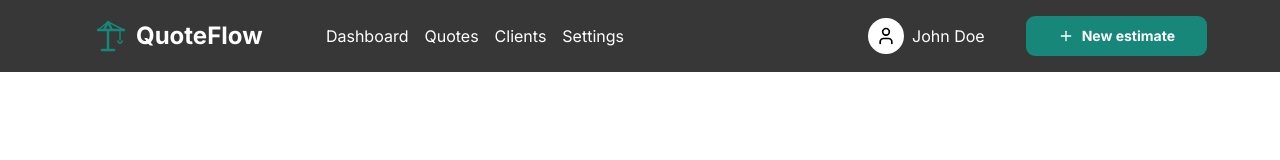
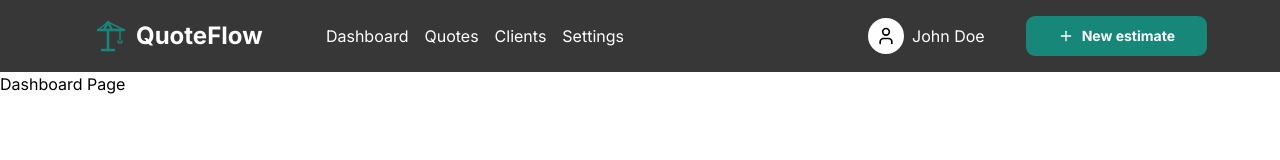
Before and after one commit to VII-07/quoteflow, a Next.js app: page / in a window 1280 px wide. Shown: the top 160 px of the page. Built offline with nearby package versions, Linux system fonts and the light colour scheme.

Commit message:
refactor: update DashboardLayout to include Header component and improve structure

```diff
--- a/app/(dashboard)/layout.tsx
+++ b/app/(dashboard)/layout.tsx
@@ -1,13 +1,15 @@
+import { Header } from "@/components/layout/Header";
 type DashboardLayoutProps = {
-    children: React.ReactNode;
+  children: React.ReactNode;
 };
 
 const DashboardLayout = (props: DashboardLayoutProps) => {
-    return (
-        <main>
-            {props.children}
-        </main>
-    );
+  return (
+    <div>
+      <Header />
+      <main>{props.children}</main>
+    </div>
+  );
 };
 
 export default DashboardLayout;
--- a/app/(dashboard)/page.tsx
+++ b/app/(dashboard)/page.tsx
@@ -1,11 +1,9 @@
-import { Header } from "@/components/layout/Header";
-
 const DashboardPage = () => {
-    return (
-        <div>
-            <Header />
-        </div>
-    )
+  return (
+    <div>
+      <h1>Dashboard Page</h1>
+    </div>
+  );
 };
 
 export default DashboardPage;
```
